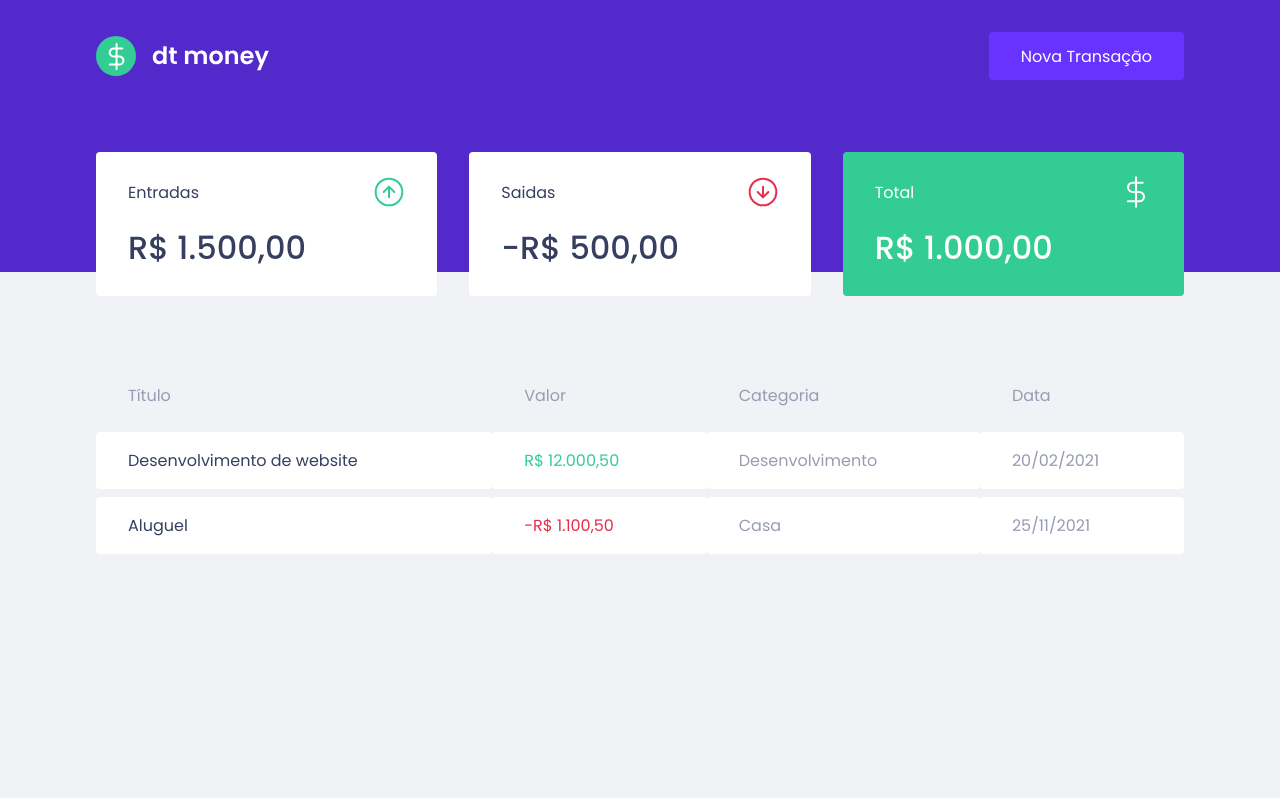
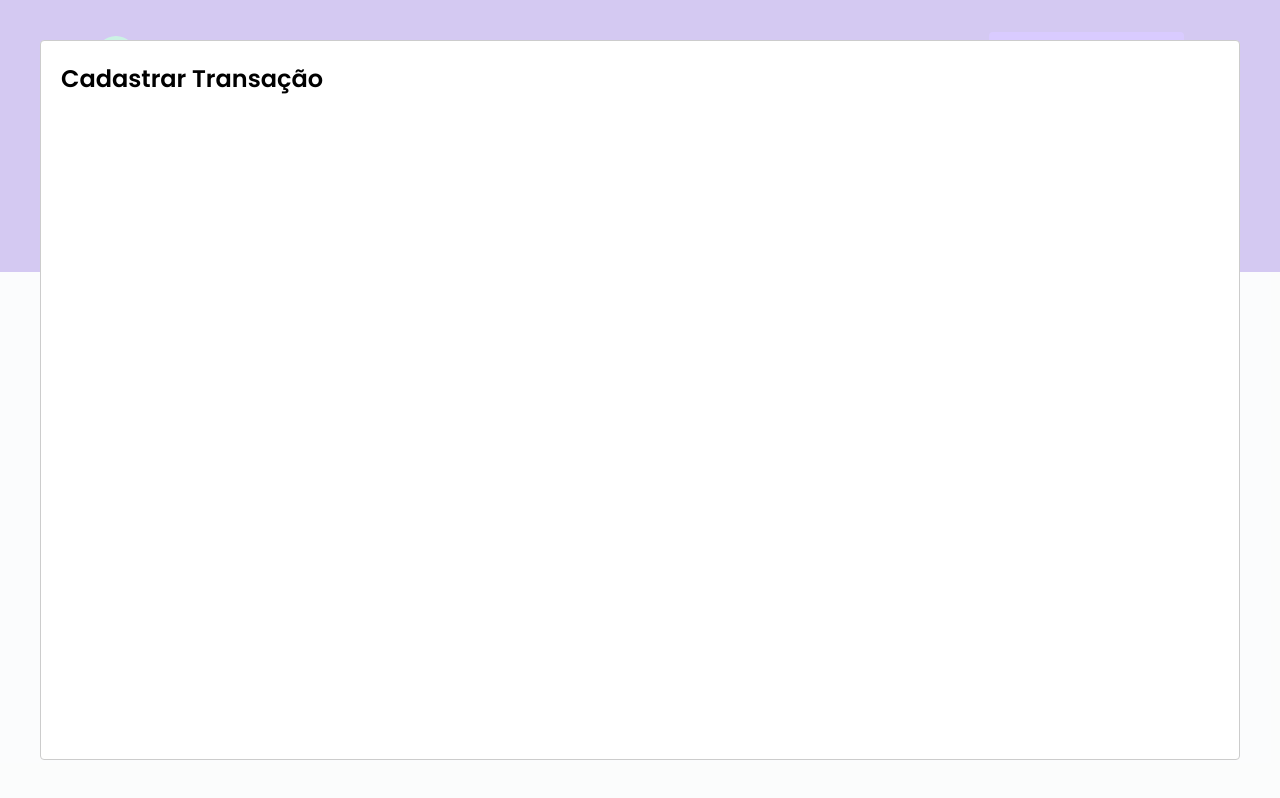
Before and after one commit to joaoh4547/dtmoney, a React (Create React App) app: page / in a window 1280 px wide. Both pictures are taken after a click on the button "Nova Transação". Built offline with nearby package versions, Linux system fonts and the light colour scheme; no server answers; what miragejs would draw is missing.

Commit message:
Add react modal

```diff
--- a/package.json
+++ b/package.json
@@ -7,6 +7,7 @@
     "miragejs": "^0.1.42",
     "react": "^17.0.2",
     "react-dom": "^17.0.2",
+    "react-modal": "^3.14.4",
     "react-scripts": "4.0.3",
     "styled-components": "^5.3.3",
     "typescript": "^4.1.2",
@@ -20,6 +21,7 @@
     "@types/node": "^12.0.0",
     "@types/react": "^17.0.0",
     "@types/react-dom": "^17.0.0",
+    "@types/react-modal": "^3.13.1",
     "@types/styled-components": "^5.1.16"
   },
   "scripts": {
--- a/src/App.tsx
+++ b/src/App.tsx
@@ -1,12 +1,28 @@
 import { Dashboard } from "./components/Dashboard";
 import { Header } from "./components/Header";
 import { GlobalStyle } from "./styles/global"
+import Modal from 'react-modal'
+import { useState } from "react";
+
+Modal.setAppElement("#root")
 
 export function App() {
+  const [isNewTransactionModalOpen, setIsNewTransactionModalOpen] = useState(false)
+
+  function handleOpenNewTransactionModal() {
+    setIsNewTransactionModalOpen(true)
+  }
+
+  function handleCloseNewTransactionModal() {
+    setIsNewTransactionModalOpen(false)
+  }
   return (
     <>
-      <Header />
+      <Header onOpenNewTransactionModal={handleOpenNewTransactionModal} />
       <Dashboard />
+      <Modal isOpen={isNewTransactionModalOpen} onRequestClose={handleCloseNewTransactionModal} >
+        <h2>Cadastrar Transação</h2>
+      </Modal>
       <GlobalStyle />
 
     </>
--- a/src/components/Header/index.tsx
+++ b/src/components/Header/index.tsx
@@ -1,12 +1,17 @@
 import logoImg from '../../assets/logo.svg'
 import { Container, Content } from './styles'
 
-export function Header() {
+interface HeaderProps {
+  onOpenNewTransactionModal: () => void
+}
+
+export function Header({ onOpenNewTransactionModal }: HeaderProps) {
+
   return (
     <Container>
       <Content>
         <img src={logoImg} alt="Dt Money" />
-        <button>Nova Transação</button>
+        <button onClick={onOpenNewTransactionModal}>Nova Transação</button>
       </Content>
     </Container>
   )
```
Also changed, not shown: 1 other file (tests, documents, lock files or other folders).
